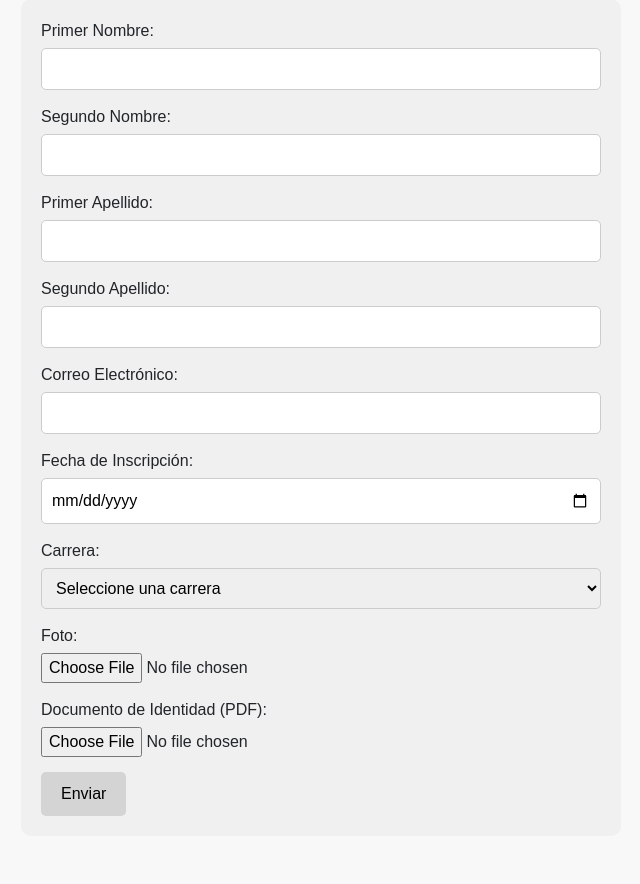
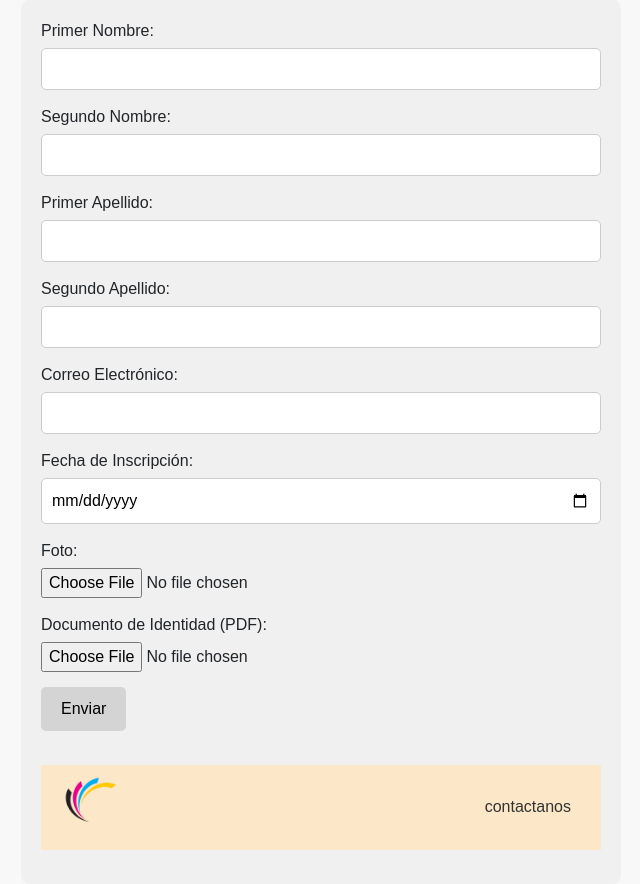
Before and after one commit to JSP10877/estudiantes_inc, a Flask app: page /registro_estudiantes in a window 1280 px wide. Shown: the part 91-975 px from the top of the page, without its empty margins (319-959 px from the left). After the commit the page ends 941 px from the top, so only its background shows below. Run offline with Flask 3, Linux system fonts and the light colour scheme; data comes from the database, SQL or seed files in the repository.

Commit message:
todo quedo funcional

```diff
--- a/templates/registro_estudiantes.html
+++ b/templates/registro_estudiantes.html
@@ -57,14 +57,6 @@
             <input type="date" id="fecha_inscripcion" name="fecha_inscripcion" required>
         </div>
         <div>
-            <label for="carrera">Carrera:</label>
-            <select id="carrera" name="carrera" required>
-                <option value="">Seleccione una carrera</option>
-                {% for carrera in carreras %}
-                <option value="{{ carrera[0] }}">{{ carrera[1] }}</option>
-                {% endfor %}
-            </select>
-        </div>
         <div>
             <label for="foto">Foto:</label>
             <input type="file" id="foto" name="foto" accept="image/*" required>
```
